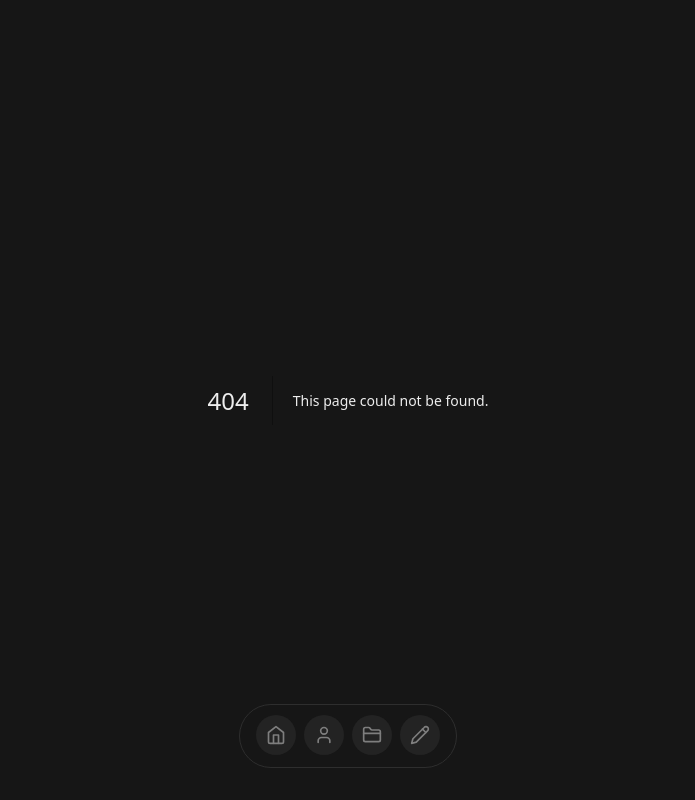
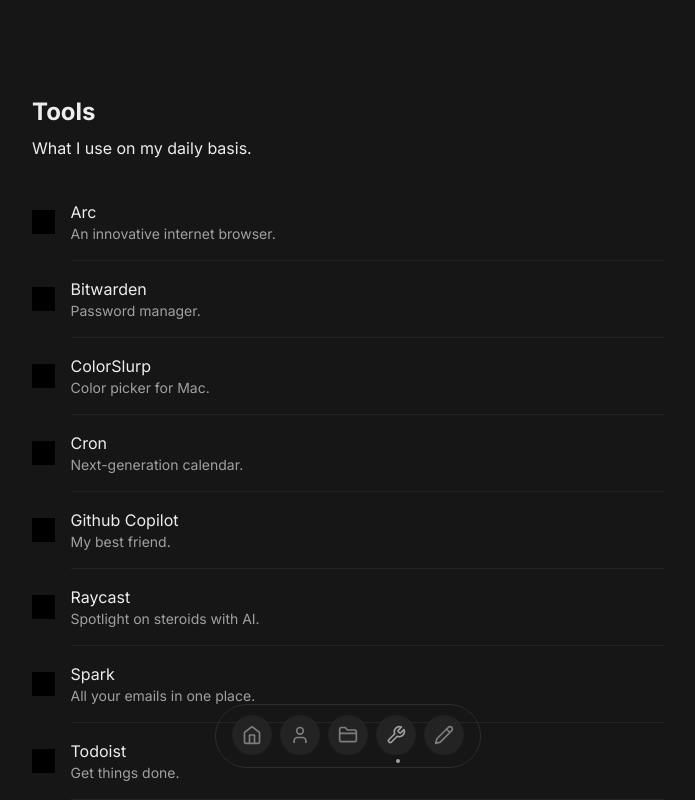
Before and after one commit to haidave/haidave-com, a Next.js app: page /tools in a window 1280 px wide. Before the commit this address had no page. Shown: the whole page, without its empty margins (292-987 px from the left). Built offline with nearby package versions, Linux system fonts and the light colour scheme.

Commit message:
feat: add tools page

```diff
--- /dev/null
+++ b/src/app/tools/page.tsx
@@ -0,0 +1,19 @@
+import type { Metadata } from 'next'
+
+import ToolsList from '~/modules/about/components/tools-list'
+import { Section } from '~/modules/layout/components/section'
+
+export const metadata: Metadata = {
+  title: 'Tools',
+  description: 'What I use on my daily basis.',
+}
+
+export default function ToolsPage() {
+  return (
+    <Section.Root>
+      <Section.Title>Tools</Section.Title>
+      <Section.Description>What I use on my daily basis.</Section.Description>
+      <ToolsList />
+    </Section.Root>
+  )
+}
--- a/src/config/routes.ts
+++ b/src/config/routes.ts
@@ -2,6 +2,7 @@ const ROUTES = {
   home: '/',
   about: '/about',
   resources: '/resources',
+  tools: '/tools',
   notes: '/notes',
 } as const
 
--- /dev/null
+++ b/src/modules/about/components/tools-list/index.tsx
@@ -0,0 +1,34 @@
+import Link from 'next/link'
+
+import { cn } from '~/lib/utils'
+
+import { tools } from '../../data'
+
+export default function ToolsList() {
+  const orderedTools = tools.sort((a, b) => a.name.localeCompare(b.name))
+
+  return (
+    <div className="mt-6">
+      <ul>
+        {orderedTools.map((tool, index) => (
+          <li key={index}>
+            <Link
+              href={tool.link}
+              target="_blank"
+              className={cn(
+                '-mx-4 flex items-center gap-4 rounded-xl px-4',
+                'hover:bg-tertiary focus-visible:shadow-focus focus-visible:outline-0'
+              )}
+            >
+              <div className="h-6 w-6 bg-black" />
+              <div className={cn('grid w-full items-center py-4', index !== 0 ? 'border-t border-[#232323]' : '')}>
+                <p>{tool.name}</p>
+                <p className="text-sm text-secondary">{tool.description}</p>
+              </div>
+            </Link>
+          </li>
+        ))}
+      </ul>
+    </div>
+  )
+}
--- /dev/null
+++ b/src/modules/about/data/index.ts
@@ -0,0 +1,52 @@
+export const tools = [
+  {
+    name: 'Arc',
+    description: 'An innovative internet browser.',
+    link: 'https://arc.net/',
+  },
+  {
+    name: 'VS Code',
+    description: 'Code editor of choice.',
+    link: 'https://code.visualstudio.com/',
+  },
+  {
+    name: 'Raycast',
+    description: 'Spotlight on steroids with AI.',
+    link: 'https://www.raycast.com/',
+  },
+  {
+    name: 'Todoist',
+    description: 'Get things done.',
+    link: 'https://www.todoist.com/',
+  },
+  {
+    name: 'Bitwarden',
+    description: 'Password manager.',
+    link: 'https://bitwarden.com/',
+  },
+  {
+    name: 'Spark',
+    description: 'All your emails in one place.',
+    link: 'https://sparkmailapp.com/',
+  },
+  {
+    name: 'Cron',
+    description: 'Next-generation calendar.',
+    link: 'https://cron.com/',
+  },
+  {
+    name: 'Github Copilot',
+    description: 'My best friend.',
+    link: 'https://github.com/features/copilot',
+  },
+  {
+    name: 'ColorSlurp',
+    description: 'Color picker for Mac.',
+    link: 'https://colorslurp.com/',
+  },
+  {
+    name: 'Warp',
+    description: 'Modern terminal.',
+    link: 'https://www.warp.dev/',
+  },
+]
--- a/src/modules/layout/components/dock/index.tsx
+++ b/src/modules/layout/components/dock/index.tsx
@@ -1,7 +1,7 @@
 'use client'
 
 import { useMotionValue } from 'framer-motion'
-import { FolderClosedIcon, HomeIcon, PencilIcon, UserIcon } from 'lucide-react'
+import { FolderClosedIcon, HomeIcon, PencilIcon, UserIcon, WrenchIcon } from 'lucide-react'
 
 import { ROUTES } from '~/config/routes'
 
@@ -40,10 +40,17 @@ const Dock = () => {
           mouseX={mouseX}
         />
         <DockItem
+          href={ROUTES.tools}
+          icon={<WrenchIcon className={iconStyles} />}
+          tooltip="tools"
+          shortcut="4"
+          mouseX={mouseX}
+        />
+        <DockItem
           href={ROUTES.notes}
           icon={<PencilIcon className={iconStyles} />}
           tooltip="notes"
-          shortcut="4"
+          shortcut="5"
           mouseX={mouseX}
         />
       </ul>
```
